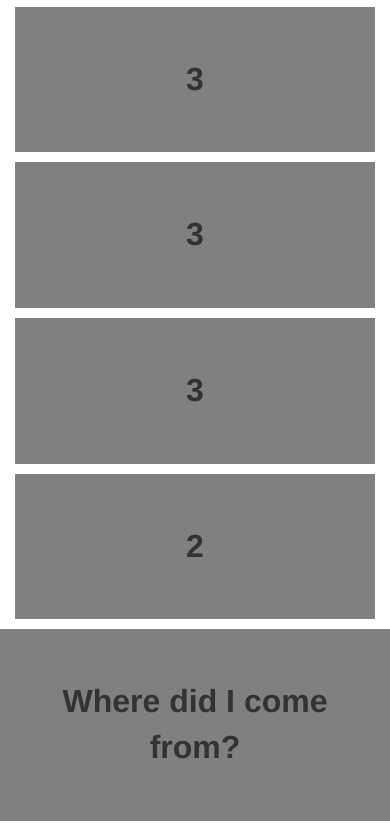
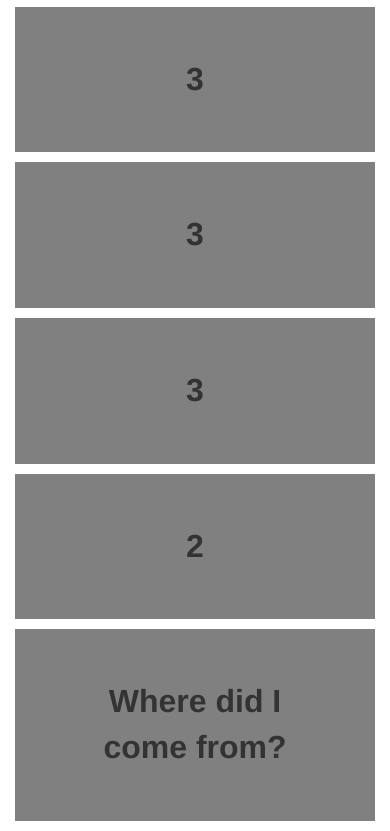
Before and after one commit to Nicholas-Barlow/boot-strap, a plain HTML site: page Index.html in a window 390 px wide. Shown: the part 772-1603 px from the top of the page. Drawn offline with nearby package versions, Linux system fonts and the light colour scheme.

Commit message:
Fixed Border Issue

```diff
--- a/Index.html
+++ b/Index.html
@@ -48,8 +48,8 @@
 			</div>
 		</div>
 		<div class="row">
-			<div class="visible-xs">
-				<p class="content">Where did I come from?</p>
+			<div class="col-xs-12">
+				<p class="visible-xs content">Where did I come from?</p>
 			</div>
 		</div>
 	</div>
```
Also changed, not shown: CSS/Style.css (line endings or trailing spaces).
